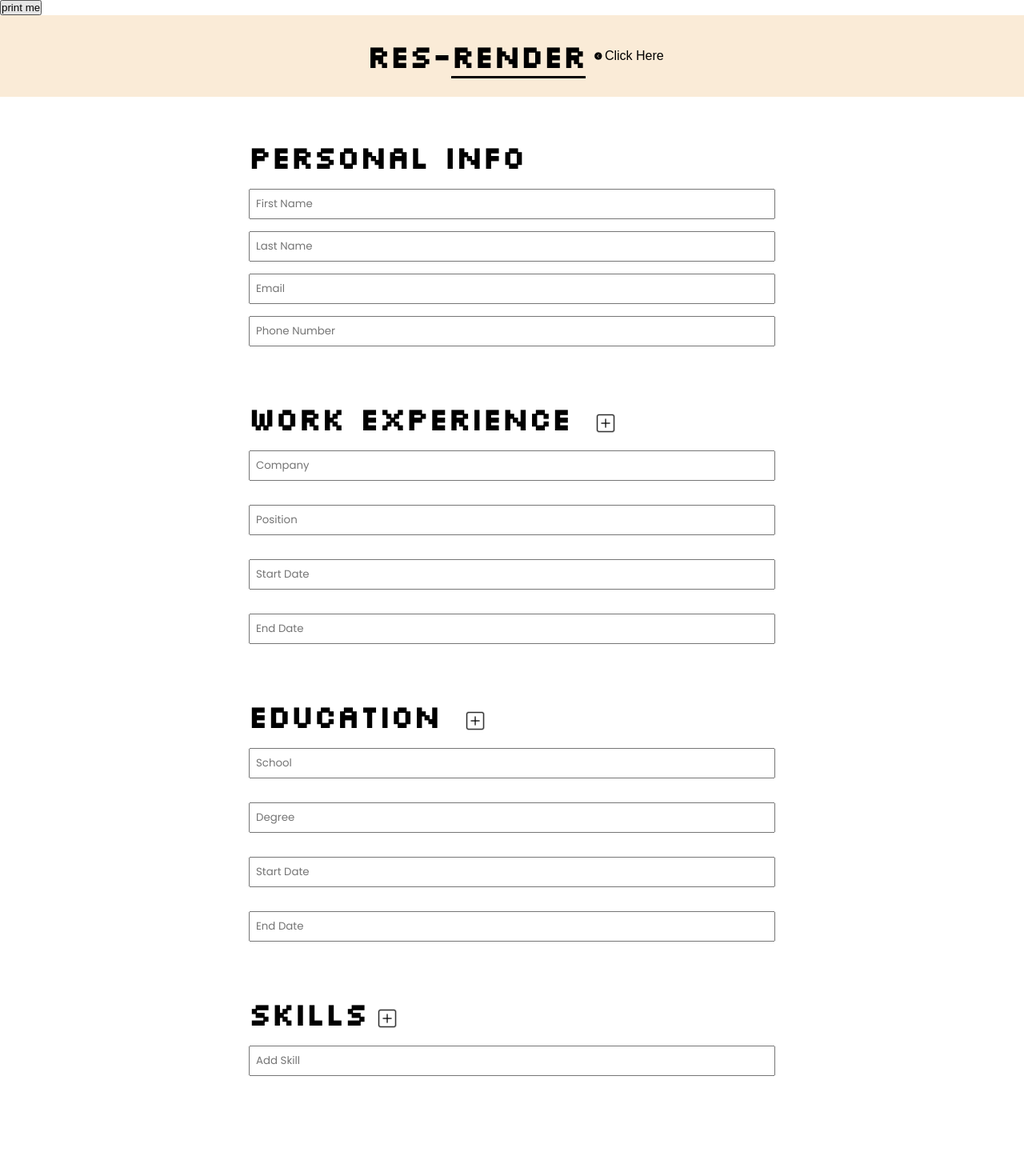
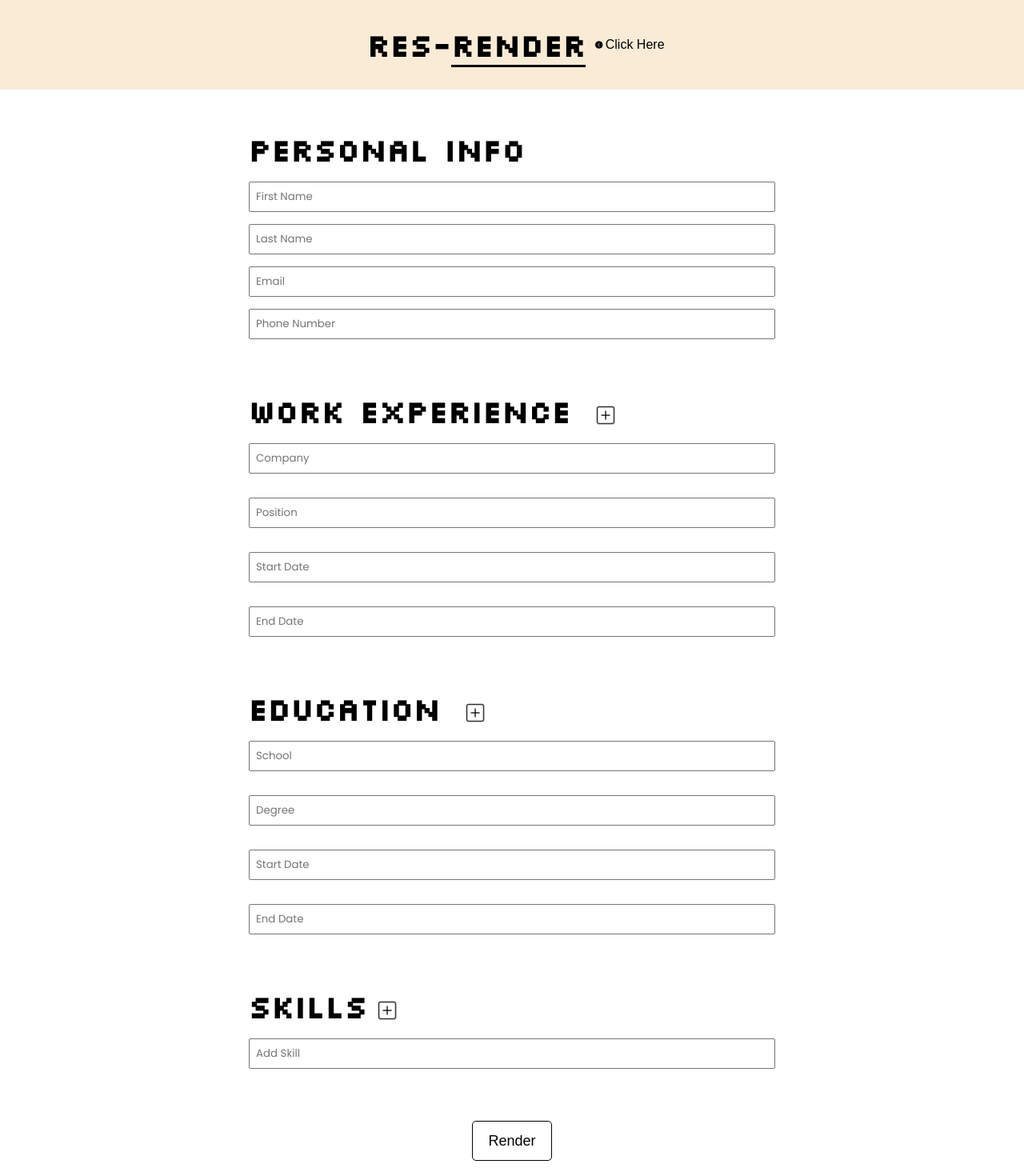
Before and after one commit to raheemelassadi/cv-project, a React (Create React App) app: page / in a window 1280 px wide. Shown: the top 1470 px of the page at 80% size. Before the commit the page ends 1360 px from the top, so only its background shows below. Built offline with nearby package versions, Linux system fonts and the light colour scheme; a web font is replaced by a local one.

Commit message:
fixed styling issue with render button

```diff
--- a/src/App.js
+++ b/src/App.js
@@ -3,6 +3,8 @@ import Form from "./components/Form";
 import Header from "./components/Header";
 import "./App.scss"
 import ReactToPrint from "react-to-print";
+import Render from "./components/Render";
+
 
 class App extends Component{
   constructor(){
@@ -12,10 +14,16 @@ class App extends Component{
   render(){
     return(
       <>
+      <div>
+        <Header />
+      </div>
+      <div>
+        <Form ref={el => (this.componentRef =  el)}/>
+      </div>
       <ReactToPrint
         trigger={() => {
 
-          return <button> print me</button>
+          return <div className="render-container"><button className="btn"><Render /></button></div>
         }}
 
         content = {() => this.componentRef}
@@ -23,14 +31,6 @@ class App extends Component{
         pageStyle= 'print'
 
       />
-
-
-      <div>
-        <Header />
-      </div>
-      <div>
-        <Form ref={el => (this.componentRef =  el)} style={{padding: 100}}/>
-      </div>
       </>
     )
   }
--- a/src/App.scss
+++ b/src/App.scss
@@ -0,0 +1,8 @@
+.render-container {
+    display: flex;
+    justify-content: center;
+
+    .btn {
+        border: none;
+    }
+}
--- a/src/components/Form.js
+++ b/src/components/Form.js
@@ -4,7 +4,6 @@ import GeneralInfo from "./GeneralInfo";
 import Skills from "./Skills";
 import Experience from "./Experience";
 import Education from "./Education";
-import Render from "./Render";
 
 
 class Form extends Component{
@@ -19,7 +18,6 @@ class Form extends Component{
                 <Experience />
                 <Education />
                 <Skills />
-
             </form>
         )
     }
--- a/src/components/Header.scss
+++ b/src/components/Header.scss
@@ -10,7 +10,7 @@
     align-items: center;
     justify-content: center;
     background-color: antiquewhite;
-    padding: .7rem;
+    padding: 1rem;
     height: 5rem;
 
     img{
```
